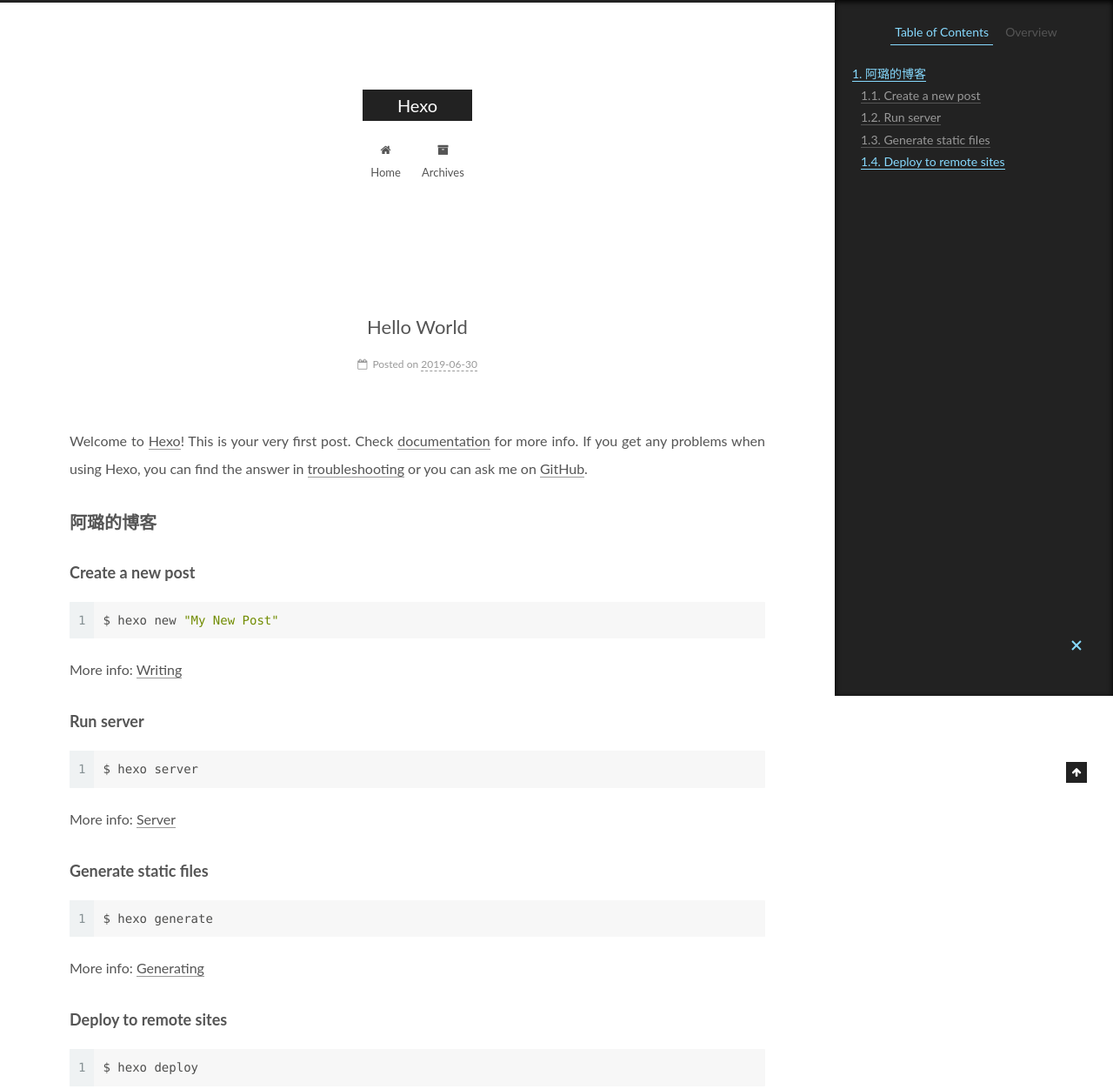
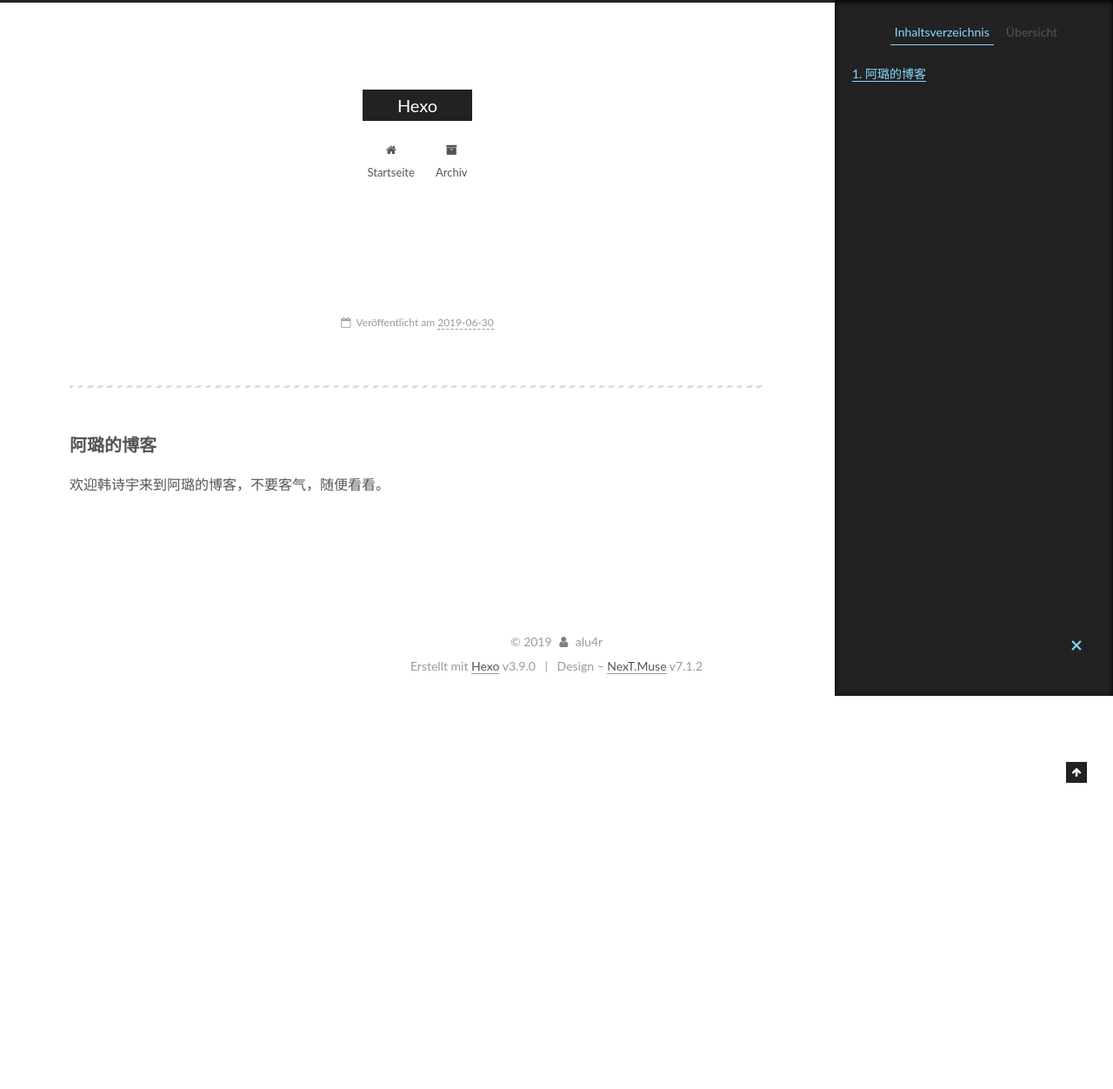
Before and after one commit to alu4r/alu4r.github.io, a plain HTML site: page 2019/06/30/hello-world/index.html in a window 1280 px wide. Shown: the top 1252 px of the page at 87% size. After the commit the page ends 800 px from the top, so only its background shows below. Drawn offline with Linux system fonts and the light colour scheme.

Commit message:
Site updated: 2019-06-30 17:48:39

```diff
--- a/2019/06/30/hello-world/index.html
+++ b/2019/06/30/hello-world/index.html
@@ -96,17 +96,17 @@
 
 
 
-  <meta name="description" content="Welcome to Hexo! This is your very first post. Check documentation for more info. If you get any problems when using Hexo, you can find the answer in troubleshooting or you can ask me on GitHub. 阿璐的博客">
+  <meta name="description" content="阿璐的博客欢迎韩诗宇来到阿璐的博客，不要客气，随便看看。">
 <meta property="og:type" content="article">
-<meta property="og:title" content="Hello World">
+<meta property="og:title" content="Hexo">
 <meta property="og:url" content="https:alu4r.github.io/2019/06/30/hello-world/index.html">
 <meta property="og:site_name" content="Hexo">
-<meta property="og:description" content="Welcome to Hexo! This is your very first post. Check documentation for more info. If you get any problems when using Hexo, you can find the answer in troubleshooting or you can ask me on GitHub. 阿璐的博客">
+<meta property="og:description" content="阿璐的博客欢迎韩诗宇来到阿璐的博客，不要客气，随便看看。">
 <meta property="og:locale" content="default">
-<meta property="og:updated_time" content="2019-06-30T08:53:54.213Z">
+<meta property="og:updated_time" content="2019-06-30T09:46:32.359Z">
 <meta name="twitter:card" content="summary">
-<meta name="twitter:title" content="Hello World">
-<meta name="twitter:description" content="Welcome to Hexo! This is your very first post. Check documentation for more info. If you get any problems when using Hexo, you can find the answer in troubleshooting or you can ask me on GitHub. 阿璐的博客">
+<meta name="twitter:title" content="Hexo">
+<meta name="twitter:description" content="阿璐的博客欢迎韩诗宇来到阿璐的博客，不要客气，随便看看。">
 
 
 
@@ -124,7 +124,7 @@
   };
 </script>
 
-  <title>Hello World | Hexo</title>
+  <title> | Hexo</title>
 
 
 
@@ -192,7 +192,7 @@
   </div>
 
   <div class="site-nav-toggle">
-    <button aria-label="Toggle navigation bar">
+    <button aria-label="Navigationsleiste an/ausschalten">
       <span class="btn-bar"></span>
       <span class="btn-bar"></span>
       <span class="btn-bar"></span>
@@ -220,7 +220,7 @@
 
 
 
-    <a href="/" rel="section"><i class="menu-item-icon fa fa-fw fa-home"></i> <br>Home</a>
+    <a href="/" rel="section"><i class="menu-item-icon fa fa-fw fa-home"></i> <br>Startseite</a>
 
   </li>
 
@@ -237,7 +237,7 @@
 
 
 
-    <a href="/archives/" rel="section"><i class="menu-item-icon fa fa-fw fa-archive"></i> <br>Archives</a>
+    <a href="/archives/" rel="section"><i class="menu-item-icon fa fa-fw fa-archive"></i> <br>Archiv</a>
 
   </li>
 
@@ -306,7 +306,7 @@
 
 
 
-          <h1 class="post-title" itemprop="name headline">Hello World
+          <h1 class="post-title" itemprop="name headline">
 
 
 
@@ -325,14 +325,14 @@
                 <i class="fa fa-calendar-o"></i>
               </span>
 
-                <span class="post-meta-item-text">Posted on</span>
+                <span class="post-meta-item-text">Veröffentlicht am</span>
 
 
 
 
 
 
-              <time title="Created: 2019-06-30 16:53:54" itemprop="dateCreated datePublished" datetime="2019-06-30T16:53:54+08:00">2019-06-30</time>
+              <time title="Erstellt: 2019-06-30 17:46:32" itemprop="dateCreated datePublished" datetime="2019-06-30T17:46:32+08:00">2019-06-30</time>
 
 
 
@@ -367,19 +367,8 @@
 
 
 
-        <p>Welcome to <a href="https://hexo.io/" target="_blank" rel="noopener">Hexo</a>! This is your very first post. Check <a href="https://hexo.io/docs/" target="_blank" rel="noopener">documentation</a> for more info. If you get any problems when using Hexo, you can find the answer in <a href="https://hexo.io/docs/troubleshooting.html" target="_blank" rel="noopener">troubleshooting</a> or you can ask me on <a href="https://github.com/hexojs/hexo/issues" target="_blank" rel="noopener">GitHub</a>.</p>
-<h2 id="阿璐的博客"><a href="#阿璐的博客" class="headerlink" title="阿璐的博客"></a>阿璐的博客</h2><h3 id="Create-a-new-post"><a href="#Create-a-new-post" class="headerlink" title="Create a new post"></a>Create a new post</h3><figure class="highlight bash"><table><tr><td class="gutter"><pre><span class="line">1</span><br></pre></td><td class="code"><pre><span class="line">$ hexo new <span class="string">"My New Post"</span></span><br></pre></td></tr></table></figure>
-
-<p>More info: <a href="https://hexo.io/docs/writing.html" target="_blank" rel="noopener">Writing</a></p>
-<h3 id="Run-server"><a href="#Run-server" class="headerlink" title="Run server"></a>Run server</h3><figure class="highlight bash"><table><tr><td class="gutter"><pre><span class="line">1</span><br></pre></td><td class="code"><pre><span class="line">$ hexo server</span><br></pre></td></tr></table></figure>
-
-<p>More info: <a href="https://hexo.io/docs/server.html" target="_blank" rel="noopener">Server</a></p>
-<h3 id="Generate-static-files"><a href="#Generate-static-files" class="headerlink" title="Generate static files"></a>Generate static files</h3><figure class="highlight bash"><table><tr><td class="gutter"><pre><span class="line">1</span><br></pre></td><td class="code"><pre><span class="line">$ hexo generate</span><br></pre></td></tr></table></figure>
-
-<p>More info: <a href="https://hexo.io/docs/generating.html" target="_blank" rel="noopener">Generating</a></p>
-<h3 id="Deploy-to-remote-sites"><a href="#Deploy-to-remote-sites" class="headerlink" title="Deploy to remote sites"></a>Deploy to remote sites</h3><figure class="highlight bash"><table><tr><td class="gutter"><pre><span class="line">1</span><br></pre></td><td class="code"><pre><span class="line">$ hexo deploy</span><br></pre></td></tr></table></figure>
-
-<p>More info: <a href="https://hexo.io/docs/deployment.html" target="_blank" rel="noopener">Deployment</a></p>
+        <hr>
+<h2 id="阿璐的博客"><a href="#阿璐的博客" class="headerlink" title="阿璐的博客"></a>阿璐的博客</h2><p>欢迎韩诗宇来到阿璐的博客，不要客气，随便看看。</p>
 
 
     </div>
@@ -448,10 +437,10 @@
 
         <ul class="sidebar-nav motion-element">
           <li class="sidebar-nav-toc sidebar-nav-active" data-target="post-toc-wrap">
-            Table of Contents
+            Inhaltsverzeichnis
           </li>
           <li class="sidebar-nav-overview" data-target="site-overview-wrap">
-            Overview
+            Übersicht
           </li>
         </ul>
 
@@ -472,7 +461,7 @@
                   <a href="/archives/">
 
                     <span class="site-state-item-count">1</span>
-                    <span class="site-state-item-name">posts</span>
+                    <span class="site-state-item-name">Artikel</span>
                   </a>
                 </div>
 
@@ -513,7 +502,7 @@
 
 
 
-              <div class="post-toc-content"><ol class="nav"><li class="nav-item nav-level-2"><a class="nav-link" href="#阿璐的博客"><span class="nav-number">1.</span> <span class="nav-text">阿璐的博客</span></a><ol class="nav-child"><li class="nav-item nav-level-3"><a class="nav-link" href="#Create-a-new-post"><span class="nav-number">1.1.</span> <span class="nav-text">Create a new post</span></a></li><li class="nav-item nav-level-3"><a class="nav-link" href="#Run-server"><span class="nav-number">1.2.</span> <span class="nav-text">Run server</span></a></li><li class="nav-item nav-level-3"><a class="nav-link" href="#Generate-static-files"><span class="nav-number">1.3.</span> <span class="nav-text">Generate static files</span></a></li><li class="nav-item nav-level-3"><a class="nav-link" href="#Deploy-to-remote-sites"><span class="nav-number">1.4.</span> <span class="nav-text">Deploy to remote sites</span></a></li></ol></li></ol></div>
+              <div class="post-toc-content"><ol class="nav"><li class="nav-item nav-level-2"><a class="nav-link" href="#阿璐的博客"><span class="nav-number">1.</span> <span class="nav-text">阿璐的博客</span></a></li></ol></div>
 
 
           </div>
@@ -546,7 +535,7 @@
 </div>
 
 
-  <div class="powered-by">Powered by <a href="https://hexo.io" class="theme-link" rel="noopener" target="_blank">Hexo</a> v3.9.0</div>
+  <div class="powered-by">Erstellt mit  <a href="https://hexo.io" class="theme-link" rel="noopener" target="_blank">Hexo</a> v3.9.0</div>
 
 
 
@@ -554,7 +543,7 @@
 
 
 
-  <div class="theme-info">Theme – <a href="https://theme-next.org" class="theme-link" rel="noopener" target="_blank">NexT.Muse</a> v7.1.2</div>
+  <div class="theme-info">Design – <a href="https://theme-next.org" class="theme-link" rel="noopener" target="_blank">NexT.Muse</a> v7.1.2</div>
 
 
 
--- a/css/main.css
+++ b/css/main.css
@@ -1765,7 +1765,7 @@
   width: 4px;
   height: 4px;
   border-radius: 50%;
-  background: #94ffff;
+  background: #ff7105;
 }
 .feed-link,
 .chat {
```
Also changed, not shown: archives/2019/06/index.html (+10 -10 lines), archives/2019/index.html (+10 -10 lines), archives/index.html (+10 -10 lines), index.html (+11 -22 lines).
